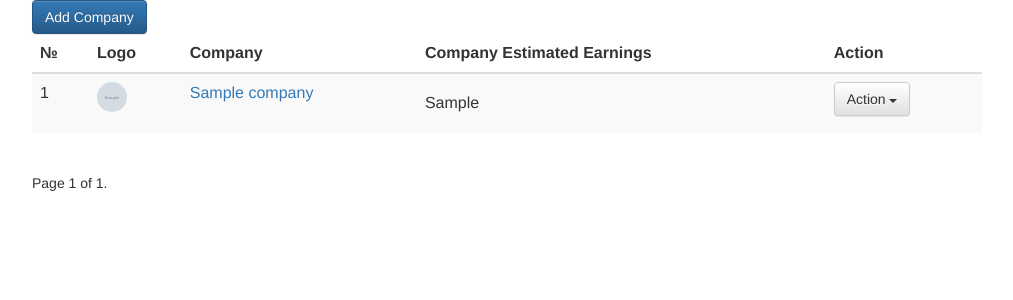
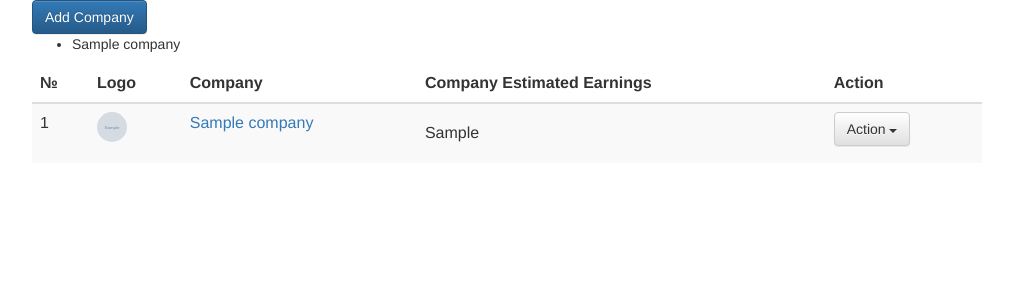
Before and after one commit to dmitrokostuk/company_list, a Django app: template src/company/templates/company_list.html in a window 1280 px wide. Shown: the part 70-370 px from the top of the page, without its empty margins (133-1146 px from the left). Run offline with Django 3.2, Linux system fonts and the light colour scheme; tables that the repository leaves empty hold one stand-in row (values such as "Sample post"); the template is opened without the code that fills it: values that come from a table or form of the project are taken from there, most other values are stand-ins (such as "Sample title", 1, 10 or a date in 2020); grey boxes marked "Sample" are stand-in pictures; some libraries are stand-ins or nearby versions.

Commit message:
add tree

```diff
--- a/src/company/companylist/models.py
+++ b/src/company/companylist/models.py
@@ -1,5 +1,5 @@
 from __future__ import unicode_literals
-from mptt.models import MPTTModel, TreeForeignKey
+
 from django.conf import settings
 from django.core.urlresolvers import reverse
 from django.db import models
--- a/src/company/templates/company_list.html
+++ b/src/company/templates/company_list.html
@@ -28,6 +28,12 @@
 
 
          {% for obj in company_list %}
+           <ul>
+
+               {% include "tree_template.html" %}
+           </ul>
+
+
         <tbody>
 
          <tr>
@@ -60,22 +66,7 @@
          {% endfor %}
 
     </table>
-     <div class="pagination">
-        <span class="step-links">
-            {% if contacts.has_previous %}
-            <a href="?page={{ obj.previous_page_number }}">previous</a>
-            {% endif %}
 
-         <span class="current">
-                Page {{ obj.number }} of {{ contacts.paginator.num_pages }}.
-            </span>
-
-            {% if contacts.has_next %}
-            <a href="?page={{ obj.next_page_number }}">next</a>
-            {% endif %}
-        </span>
-        </div>
-   </div>
 
 
  </div>
--- /dev/null
+++ b/src/company/templates/tree_template.html
@@ -0,0 +1,12 @@
+{% for obj in company_list %}
+  <li>
+      {{obj.company_name}}
+      {% if obj.subobj|length%}
+        <ul>
+                {% include "tree_template.html" with company_name=company_name.subobj %}
+            </ul>
+        {% endif %}
+    </li>
+{% endfor %}
+
+<ul>
```
Also changed, not shown: src/company/companylist/views.py (+1 -8 lines).
